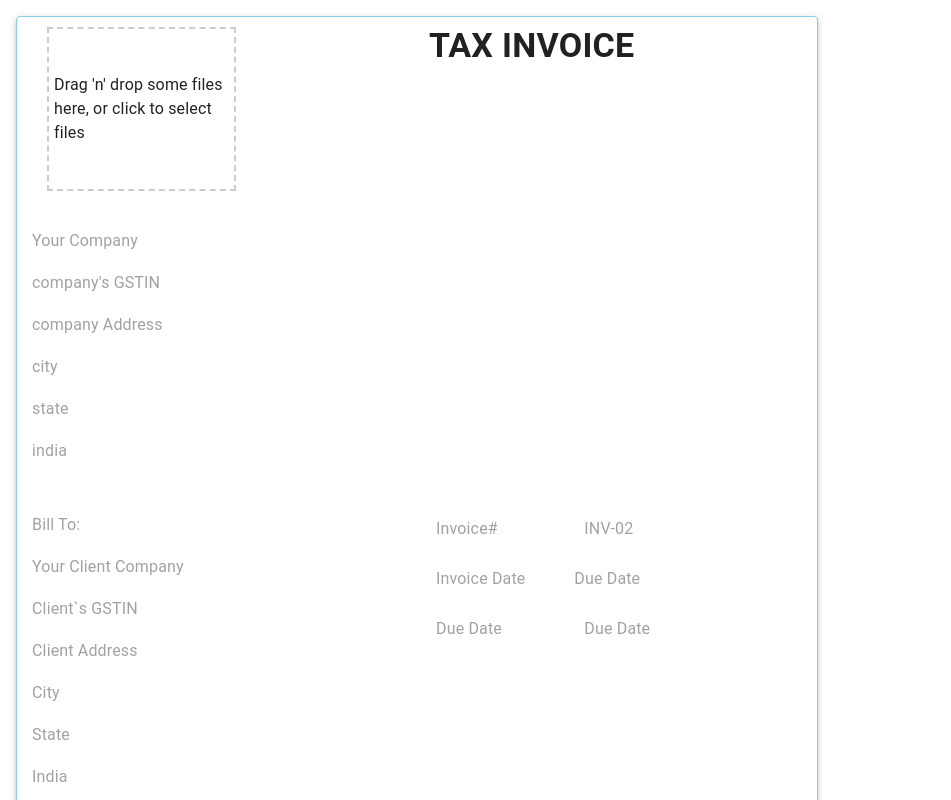
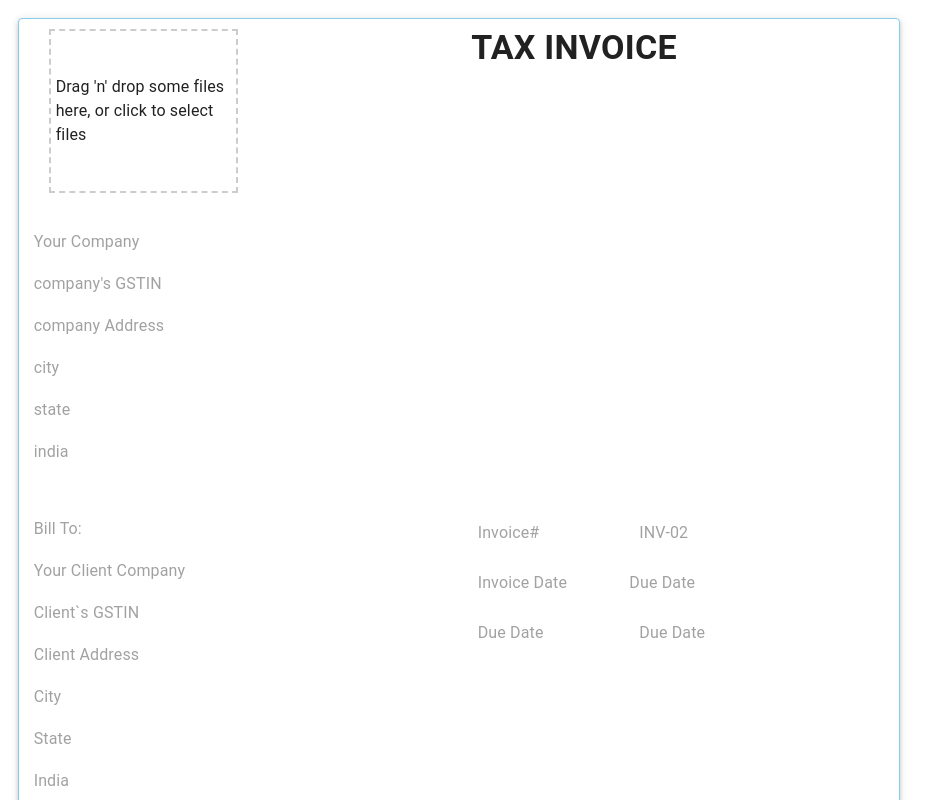
Before and after one commit to ammakavya/Invoice--generator, a React (Create React App) app: page / in a window 1280 px wide. Shown: the top 800 px of the page, without its empty margins (0-951 px from the left). Built offline with nearby package versions, Linux system fonts and the light colour scheme.

Commit message:
first commit

```diff
--- a/package.json
+++ b/package.json
@@ -1,6 +1,5 @@
 {
- " homepage": "https://ammakavya.github.io/voice-generator",
-
+  "homepage":"https://ammakavya.github.io/Invoice--generator/",
  "name": "invoice",
  "version": "0.1.0",
  "private": true,
--- a/src/components/InvoiceComponent.js
+++ b/src/components/InvoiceComponent.js
@@ -120,10 +120,10 @@ const InvoiceComponent = () => {
   return (
     <div  id="pdfContent">
       <Box sx={{display:'flex'}}>
-    <form   onSubmit={handleSubmit(generatePDF)}>
+    <form   onSubmit={handleSubmit()}>
       <FormControl>
 
-        <Paper  elevation ={3}sx={{ height: '200vh', margin: '2%',width:'100vh', border:'1px solid skyblue'}}>
+        <Paper  elevation ={3}sx={{ height: '220vh', margin: '2%',width:'110vh', border:'1px solid skyblue'}}>
           <Grid container spacing={1}>
           <Grid item md={6}>
   <Box
```
Also changed, not shown: public/404.html (added), 1 other file (tests, documents, lock files or other folders). Lines whose indentation alone changed are shown as unchanged.
